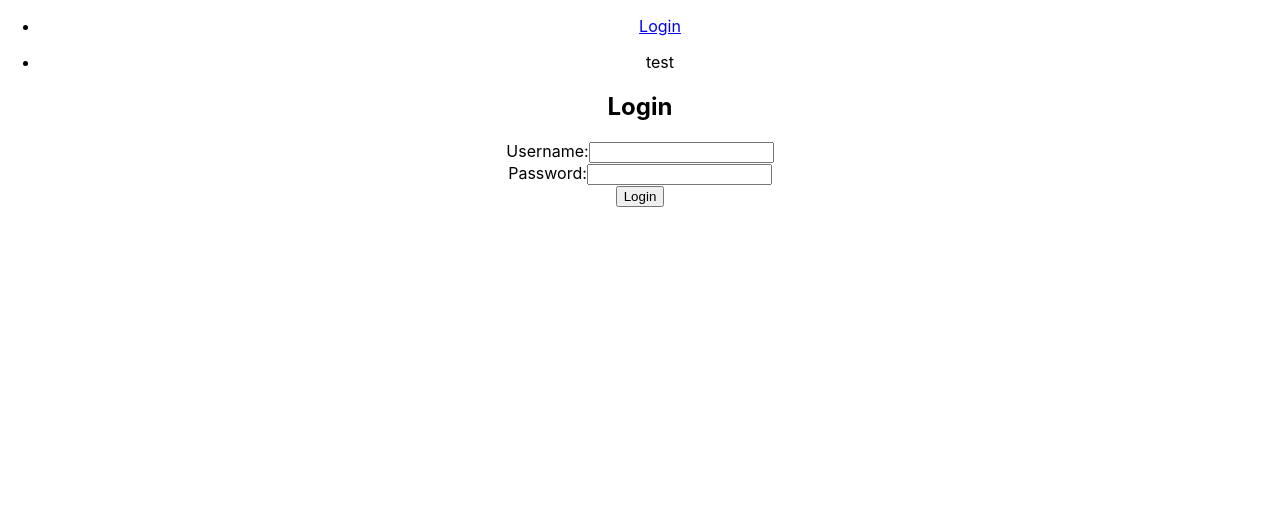
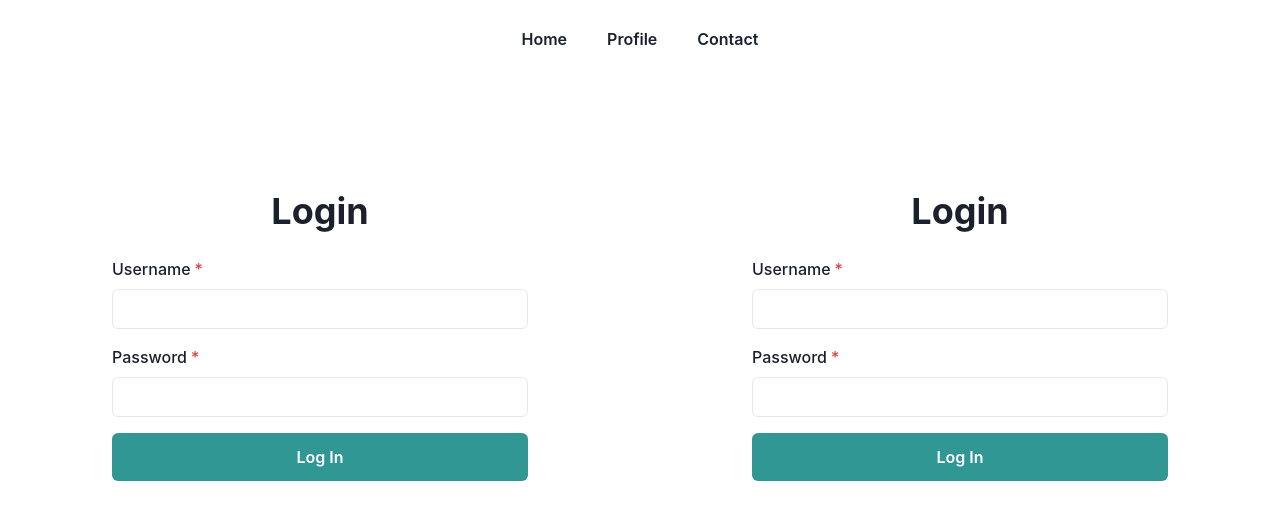
Before and after one commit to BrandonP1252/hc-management-frontend, a React (Create React App) app: page /login in a window 1280 px wide. Shown: the top 520 px of the page. Built offline with nearby package versions, Linux system fonts and the light colour scheme.

Commit message:
Added Navbar and made Login form better

```diff
--- a/package.json
+++ b/package.json
@@ -3,11 +3,15 @@
   "version": "0.1.0",
   "private": true,
   "dependencies": {
+    "@chakra-ui/react": "^2.8.2",
+    "@emotion/react": "^11.11.4",
+    "@emotion/styled": "^11.11.5",
     "@testing-library/jest-dom": "^5.17.0",
     "@testing-library/react": "^13.4.0",
     "@testing-library/user-event": "^13.5.0",
     "axios": "^1.7.2",
     "cors": "^2.8.5",
+    "framer-motion": "^11.2.12",
     "react": "^18.3.1",
     "react-dom": "^18.3.1",
     "react-router-dom": "^6.23.1",
--- a/src/App.css
+++ b/src/App.css
@@ -1,3 +1,4 @@
 .App {
-  text-align: center;
+  display: flex;
+  justify-content: center;
 }
--- a/src/App.js
+++ b/src/App.js
@@ -1,29 +1,20 @@
 import './App.css';
-import { BrowserRouter as Router, Route, Routes, Link} from 'react-router-dom';
-import Login from './components/Login';
+import { BrowserRouter as Router, Route, Routes} from 'react-router-dom';
+import Login from './components/Login/Login';
+import NavigationBar from './components/NavigationBar/NavigationBar';
+
 
 function App() {
 
   return (
     <Router>
-
       <div className='App'>
-          <nav>
-              <ul>
-                  <li>
-                      <Link to="/login">Login</Link>
-                  </li>
-                  <li>
-                      <p>test</p>
-                  </li>
-              </ul>
-          </nav>
-
+          <NavigationBar />
+          <Login />
           <Routes>
               <Route path="/login" element={<Login />} />
           </Routes>
       </div>
-
     </Router>
 
   );
--- a/src/components/Login.js
+++ b/src/components/Login/Login.js
@@ -1,3 +1,4 @@
+import { Box, Button, FormControl, FormLabel, Heading, Input, Stack} from '@chakra-ui/react';
 import React, { useState } from 'react';
 
 const Login = () => {
@@ -27,20 +28,27 @@ const Login = () => {
     };
 
     return (
-        <div>
-            <h2>Login</h2>
+        <Box w="100%" maxW="md" p={4} m="auto" mt={10} pt="150">
+            <Heading as="h2" size="xl" textAlign="center" mb={6}>
+                Login
+            </Heading>
             <form onSubmit={handleLogin}>
-                <div>
-                    <label>Username:</label>
-                    <input type="text" value={username} onChange={(e) => setUsername(e.target.value)} required />
-                </div>
-                <div>
-                    <label>Password:</label>
-                    <input type="password" value={password} onChange={(e) => setPassword(e.target.value)} required />
-                </div>
-                <button type="submit">Login</button>
+                <Stack spacing={4}>
+                <FormControl id="username" isRequired>
+                    <FormLabel>Username</FormLabel>
+                    <Input type="text" onChange={(e) => setUsername(e.target.value)} />
+                </FormControl>
+                <FormControl id="password" isRequired>
+                    <FormLabel>Password</FormLabel>
+                    <Input type="password" onChange={(e) => setPassword(e.target.value)} />
+                </FormControl>
+                <Button type="submit" colorScheme="teal" size="lg" fontSize="md">
+                    Log In
+                </Button>
+                </Stack>
             </form>
-        </div>
+        </Box>
+
     );
 };
 
--- /dev/null
+++ b/src/components/NavigationBar/NavigationBar.js
@@ -0,0 +1,25 @@
+import React from 'react'
+import './NavigationBar.css'
+import { Button, Flex } from '@chakra-ui/react';
+
+
+const Navigationbar = () => {
+
+
+    return (
+        <Flex my="5" gap="2" minWidth="max-content" position="absolute">
+          <Button variant="ghost">
+            Home
+          </Button>
+
+          <Button variant="ghost">
+            Profile
+          </Button>
+
+          <Button variant="ghost">
+            Contact
+          </Button>
+        </Flex>
+    );
+}
+export default Navigationbar;
--- a/src/index.js
+++ b/src/index.js
@@ -3,12 +3,15 @@ import ReactDOM from 'react-dom/client';
 import './index.css';
 import App from './App';
 import reportWebVitals from './reportWebVitals';
+import { ChakraProvider } from '@chakra-ui/react';
 
 const root = ReactDOM.createRoot(document.getElementById('root'));
 
 root.render(
   <React.StrictMode>
-    <App />
+    <ChakraProvider>
+      <App />
+    </ChakraProvider>
   </React.StrictMode>
 );
 
```
Also changed, not shown: src/components/NavigationBar/NavigationBar.css (added), 1 other file (tests, documents, lock files or other folders).
